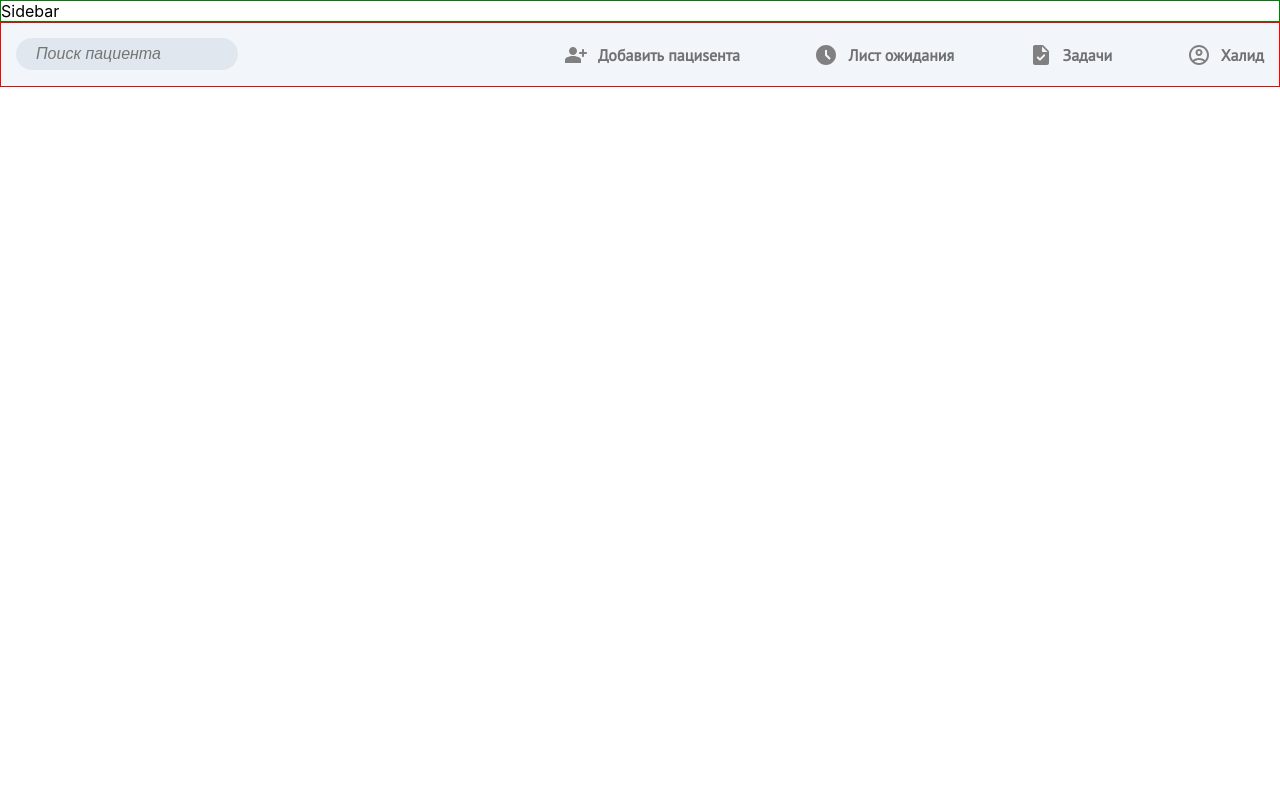
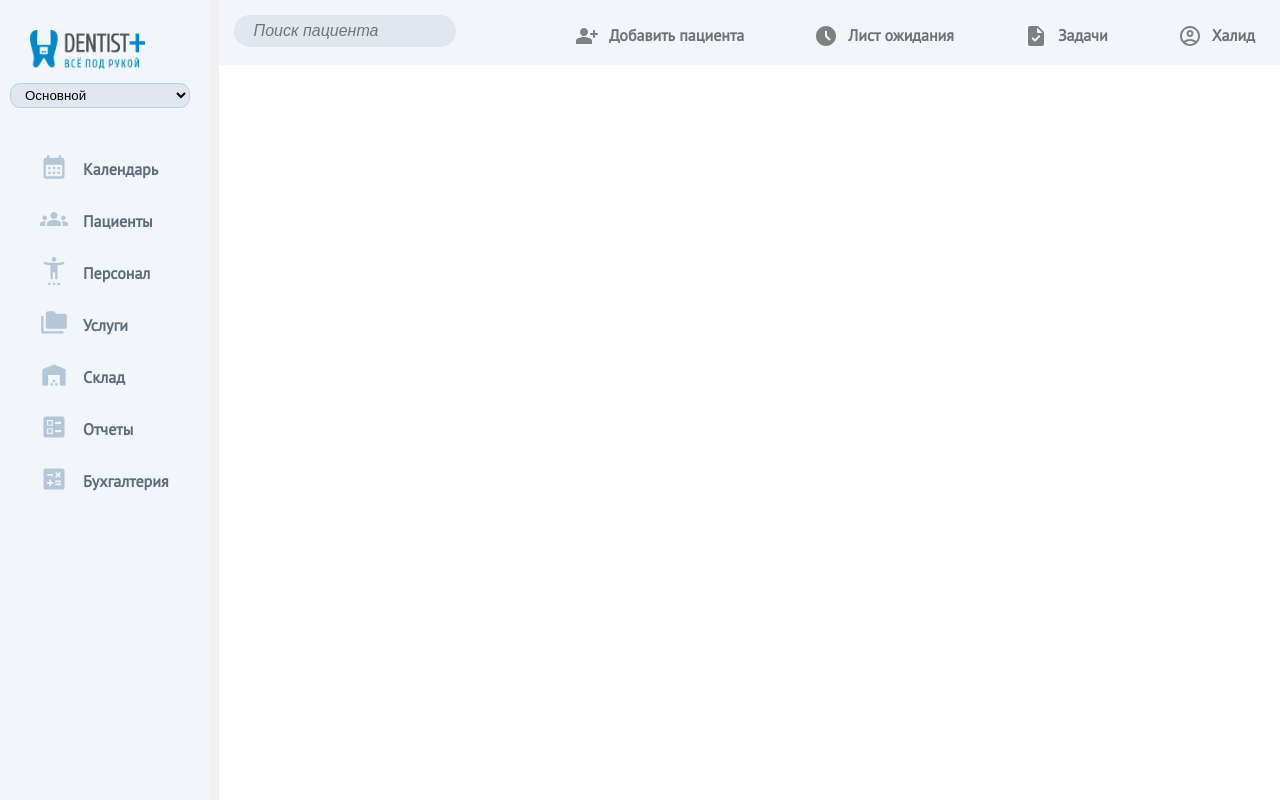
Before and after one commit to alievhalid/dentist, a React (Create React App) app: page / in a window 1280 px wide. Built offline with nearby package versions, Linux system fonts and the light colour scheme; a web font is replaced by a local one.

Commit message:
sidebar done

```diff
--- a/src/components/header/Header.jsx
+++ b/src/components/header/Header.jsx
@@ -18,7 +18,7 @@ function Header() {
             <li>
               <PersonAddAltRoundedIcon />
             </li>
-            <li>Добавить пациsента</li>
+            <li>Добавить пациента</li>
           </div>
           <div className={styles.icons}>
             <li>
--- a/src/components/header/header.module.scss
+++ b/src/components/header/header.module.scss
@@ -1,14 +1,17 @@
-
+.wrap {
+  display: flex;
+}
 .header {
-  max-width: 100%;
+  width: 100%;
+  height: 35px;
   min-width: 960px;
   display: flex;
   justify-content: space-between;
   padding: 15px;
   background-color: #f2f6fa;
-  border: solid 1px red;
   .nav {
     width: 700px;
+    height: 40px;
     display: flex;
     align-items: center;
     justify-content: space-between;
@@ -28,6 +31,7 @@
     .icons {
       display: flex;
       align-items: center;
+      padding: 10px;
       svg {
         color: grey;
         margin-right: 10px;
--- a/src/components/sidebar/Sidebar.jsx
+++ b/src/components/sidebar/Sidebar.jsx
@@ -1,9 +1,68 @@
-import React from 'react'
-import styles from "./sidebar.module.scss"
+import React from "react";
+import styles from "./sidebar.module.scss";
+import logo from "../../images/logo.png";
+import CalendarMonthIcon from "@mui/icons-material/CalendarMonth";
+import GroupsIcon from "@mui/icons-material/Groups";
+import SettingsAccessibilityIcon from "@mui/icons-material/SettingsAccessibility";
+import FolderCopyIcon from "@mui/icons-material/FolderCopy";
+import WarehouseIcon from "@mui/icons-material/Warehouse";
+import CalculateIcon from "@mui/icons-material/Calculate";
+import BallotIcon from "@mui/icons-material/Ballot";
 function Sidebar() {
   return (
-    <div className={styles.sidebar}>Sidebar</div>
-  )
+    <div className={styles.sidebar}>
+      <div className={styles.logo}>
+        <img src={logo} alt="" />
+        <select>
+          <option>Основной</option>
+        </select>
+      </div>
+      <nav className={styles.nav}>
+        <div className={styles.icons}>
+          <div>
+            <CalendarMonthIcon />
+          </div>
+          <li>Календарь</li>
+        </div>
+        <div className={styles.icons}>
+          <div>
+            <GroupsIcon />
+          </div>
+          <li>Пациенты</li>
+        </div>
+        <div className={styles.icons}>
+          <div>
+            <SettingsAccessibilityIcon />
+          </div>
+          <li>Персонал</li>
+        </div>
+        <div className={styles.icons}>
+          <div>
+            <FolderCopyIcon />
+          </div>
+          <li>Услуги</li>
+        </div>
+        <div className={styles.icons}>
+          <div>
+            <WarehouseIcon />
+          </div>
+          <li>Склад</li>
+        </div>
+        <div className={styles.icons}>
+          <div>
+            <BallotIcon />
+          </div>
+          <li>Отчеты</li>
+        </div>
+        <div className={styles.icons}>
+          <div>
+            <CalculateIcon />
+          </div>
+          <li>Бухгалтерия</li>
+        </div>
+      </nav>
+    </div>
+  );
 }
 
-export default Sidebar
+export default Sidebar;
--- a/src/components/sidebar/sidebar.module.scss
+++ b/src/components/sidebar/sidebar.module.scss
@@ -1,3 +1,58 @@
 .sidebar {
-    border: solid 1px green;
+  width: 250px;
+  height: 100vh;
+  font-family: "PT Sans", sans-serif;
+  background-color: #f2f6fa;
+  border-right: solid 10px #f1f1f1;
+  .logo {
+    width: 115px;
+    img {
+      width: 115px;
+      margin: 30px 30px 10px 30px;
+    }
+    select {
+      width: 180px;
+      height: 25px;
+      border-radius: 10px;
+      margin-left: 10px;
+      background-color: #e0e7ee;
+      padding-left: 10px;
+      border: solid 1px lightblue;
+      outline: none;
+      option {
+        height: 25px;
+      }
+    }
+  }
+  .nav {
+    margin-top: 40px;
+  }
+  .icons {
+    display: flex;
+    align-items: center;
+    padding: 5px 20px;
+    border-radius: 10px;
+    margin: 10px 20px;
+    &:hover {
+      background-color: #fff;
+      color: #0787c9;
+    }
+    li {
+      margin-left: 15px;
+      font-size: 16px;
+      color: #5d6d7c;
+      font-weight: 600;
+      cursor: pointer;
+      &:hover {
+        color: #0787c9;
+      }
+    }
+    svg {
+      font-size: 28px;
+      color: #b5c6d8;
+    }
+  }
 }
+li {
+  list-style-type: none;
+}
```
Also changed, not shown: src/images/logo.png (added).
